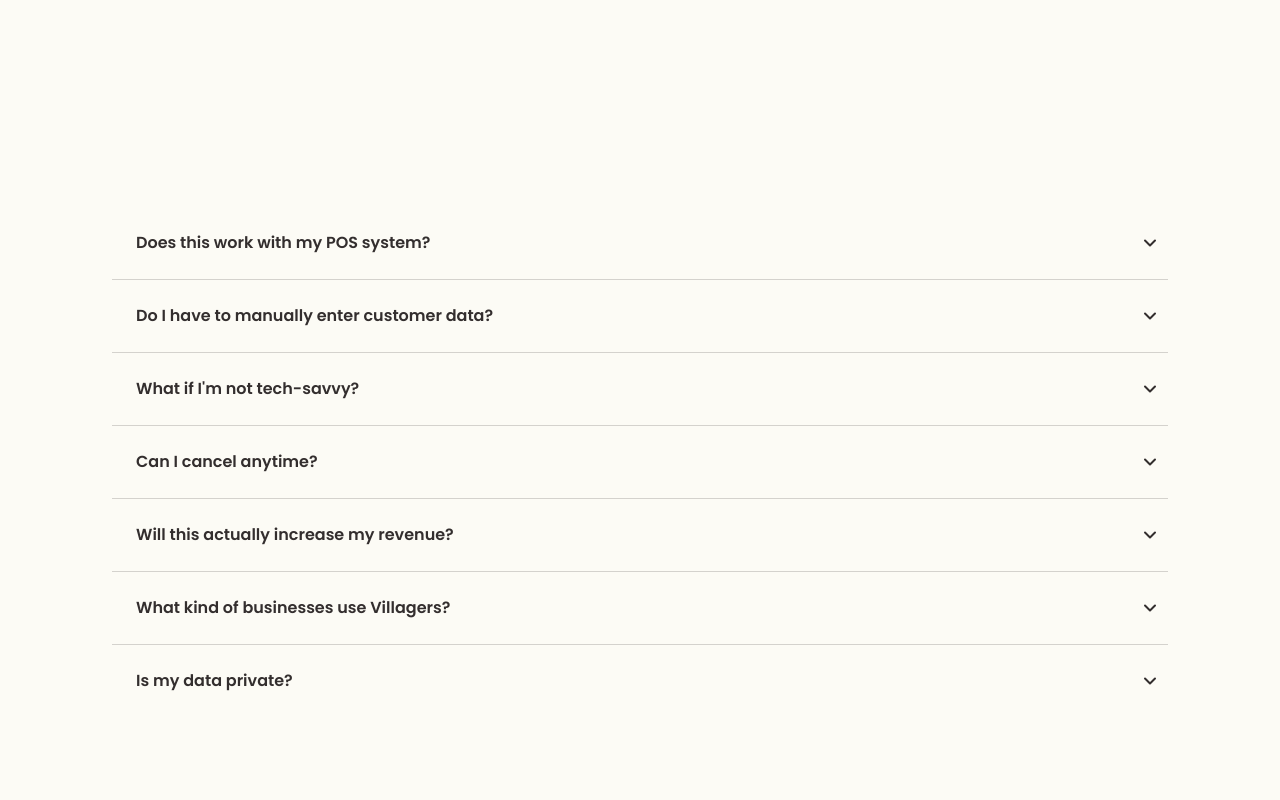
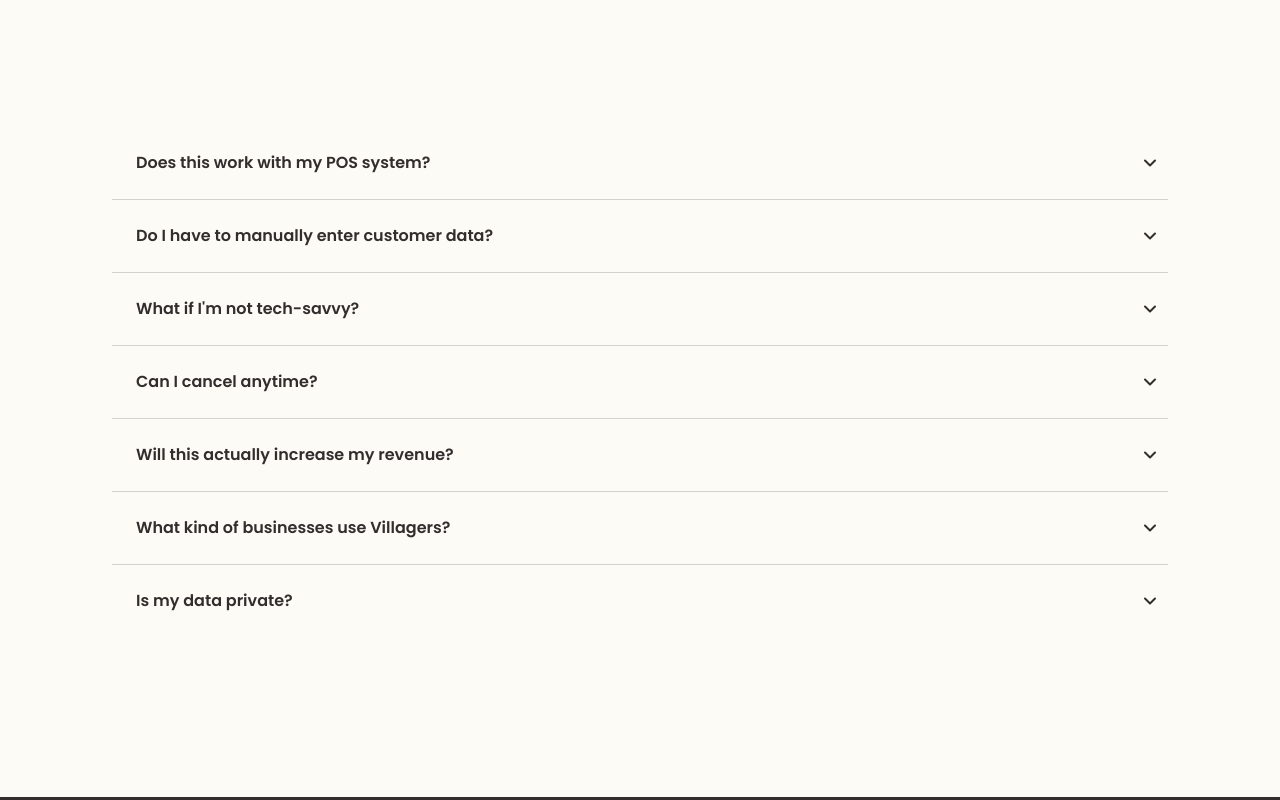
Before and after one commit to FolkDevils/villagers_lP_01, a Next.js app: page /page_owner in a window 1280 px wide. Shown: the part 5060-5860 px from the top of the page. Built offline with nearby package versions, Linux system fonts and the light colour scheme.

Commit message:
Small tweak to merchants page

```diff
--- a/src/app/page_owner/page.tsx
+++ b/src/app/page_owner/page.tsx
@@ -191,7 +191,7 @@ Let's grow our village together.
         </section>
 
 
-        <section className="w-full py-20">
+        <section className="w-full pb-20">
           <div className="flex flex-col items-center gap-12">
 
             <FAQ />
```
